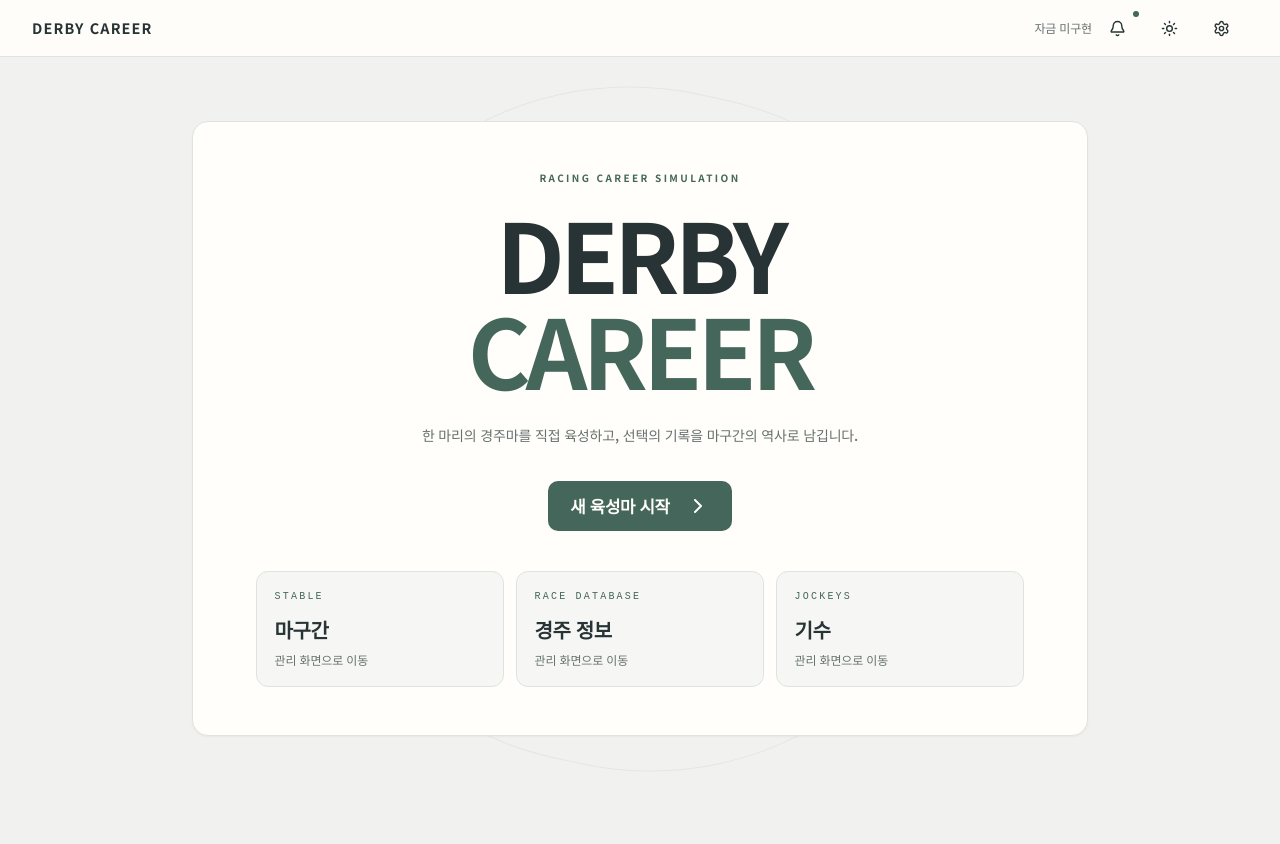
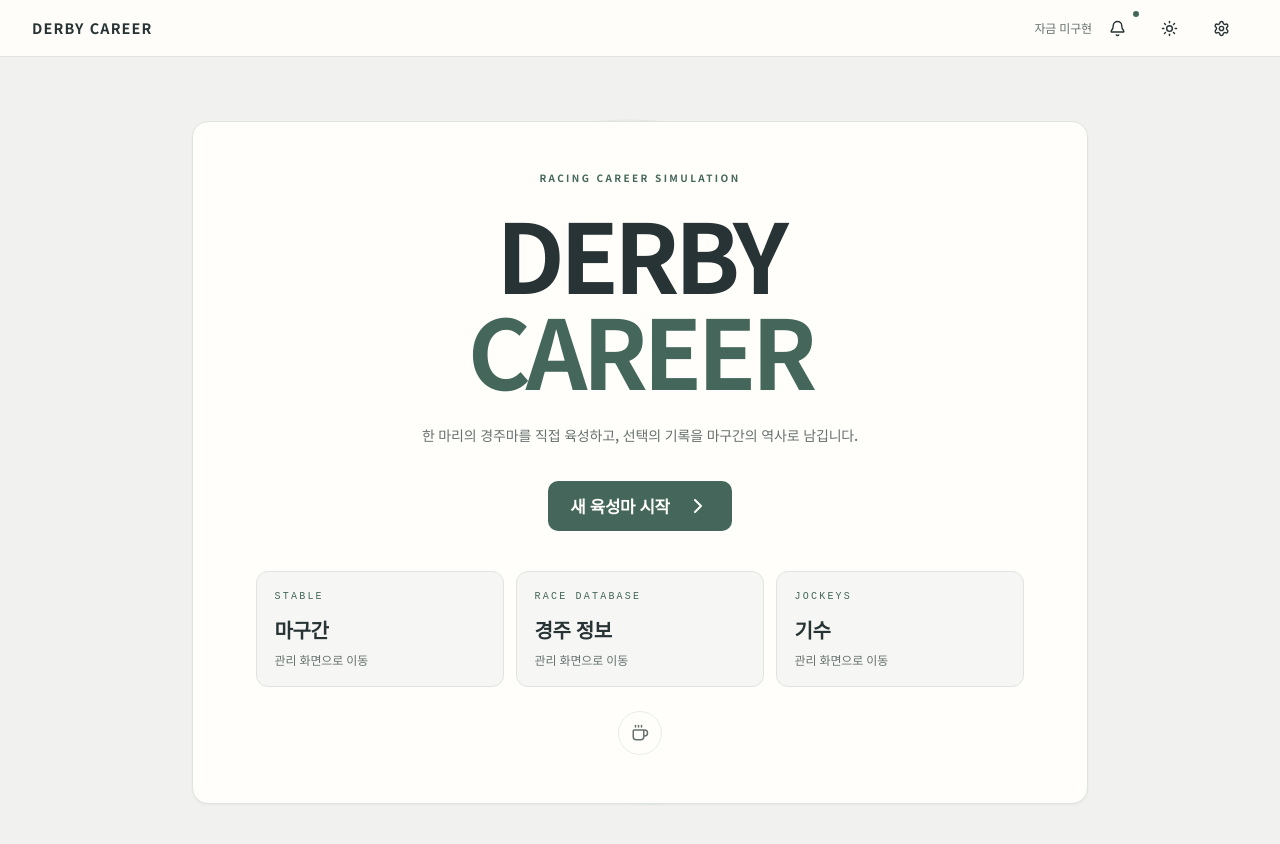
Before and after one commit to CianJS/derby-career, a Next.js app: page / in a window 1280 px wide. Shown: the top 844 px of the page. Before the commit the page ends 800 px from the top, so only its background shows below. Built offline with nearby package versions, Linux system fonts and the light colour scheme.

Commit message:
feat(frontend): add developer coffee support icon to home

```diff
--- a/components/legacy-career.tsx
+++ b/components/legacy-career.tsx
@@ -11,7 +11,7 @@ import { applyCareer } from '@/lib/career/lifecycle';
 import { serverLifecycle } from '@/lib/server-save/lifecycle';
 import { INJURY_NOTICE, isHealthy, isStrained } from "@/lib/career/status";
 import { readLifecycleSave } from "@/lib/career/lifecycle-repository";
-import { ChevronRight } from "lucide-react";
+import { ChevronRight, Coffee } from 'lucide-react'
 import type { View, CareerHorse, LifecycleState } from './career/legacy-types'
 import { Section, FocusShell } from './career/presentation'
 import { Header, Sidebar } from './career/navigation'
@@ -299,6 +299,24 @@ function Home({
               </p>
             </button>
           ))}
+        </div>
+        <div className="group relative mx-auto mt-6 w-fit">
+          <button
+            type="button"
+            aria-label="개발자에게 커피 쏘기 · 후원 링크 준비 중"
+            aria-disabled="true"
+            aria-describedby="coffee-support-status"
+            className="flex size-11 cursor-default items-center justify-center rounded-full border border-border/70 text-muted-foreground focus-visible:outline-2 focus-visible:outline-offset-4 focus-visible:outline-primary"
+          >
+            <Coffee size={18} aria-hidden="true" />
+          </button>
+          <p
+            id="coffee-support-status"
+            role="tooltip"
+            className="pointer-events-none absolute bottom-full left-1/2 mb-2 w-max max-w-[calc(100vw-3rem)] -translate-x-1/2 rounded-lg border border-border bg-popover px-3 py-2 text-xs text-popover-foreground opacity-0 group-hover:opacity-100 group-focus-within:opacity-100"
+          >
+            개발자에게 커피 쏘기 · 후원 링크 준비 중
+          </p>
         </div>
       </div>
     </div>
```
